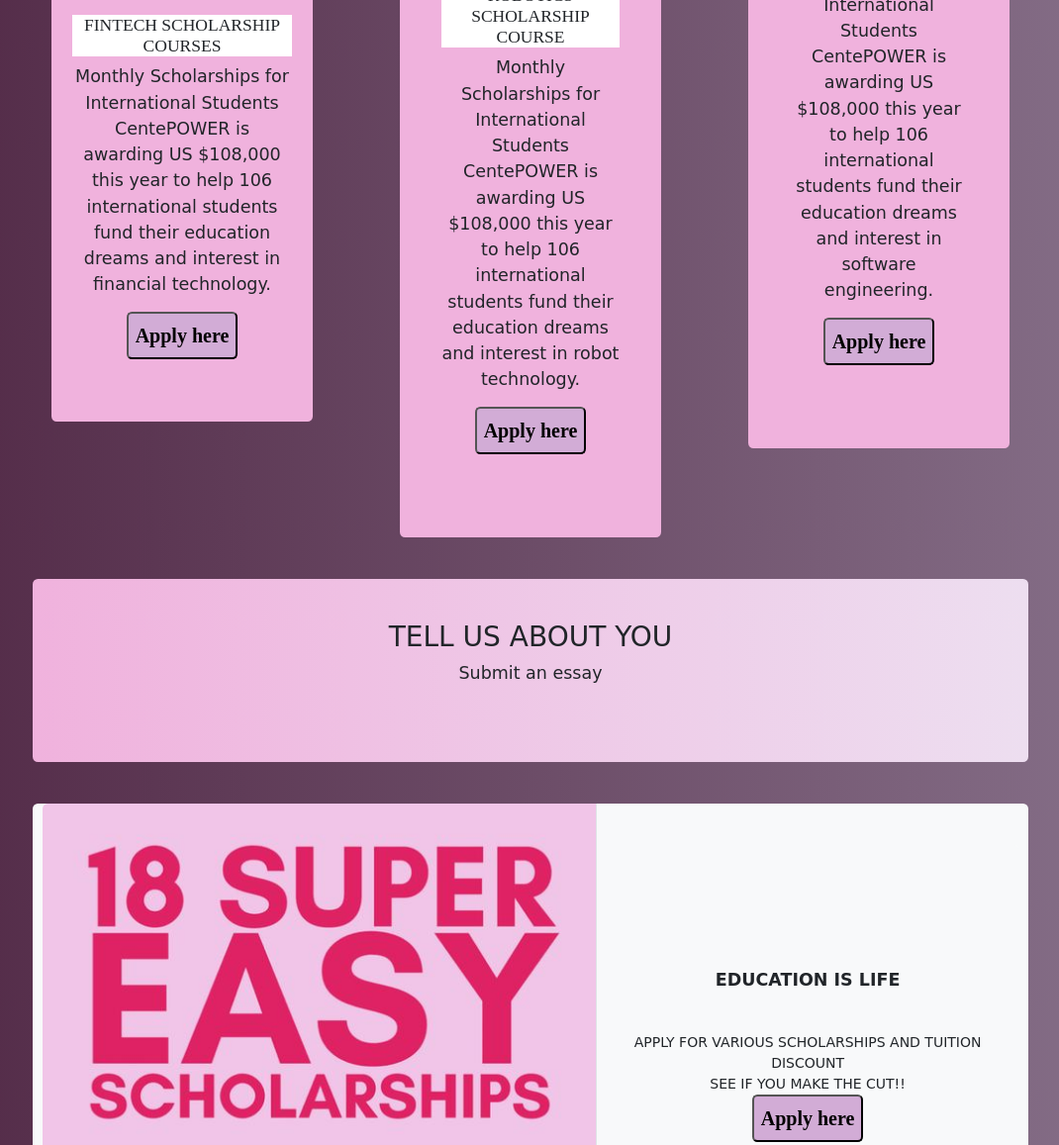
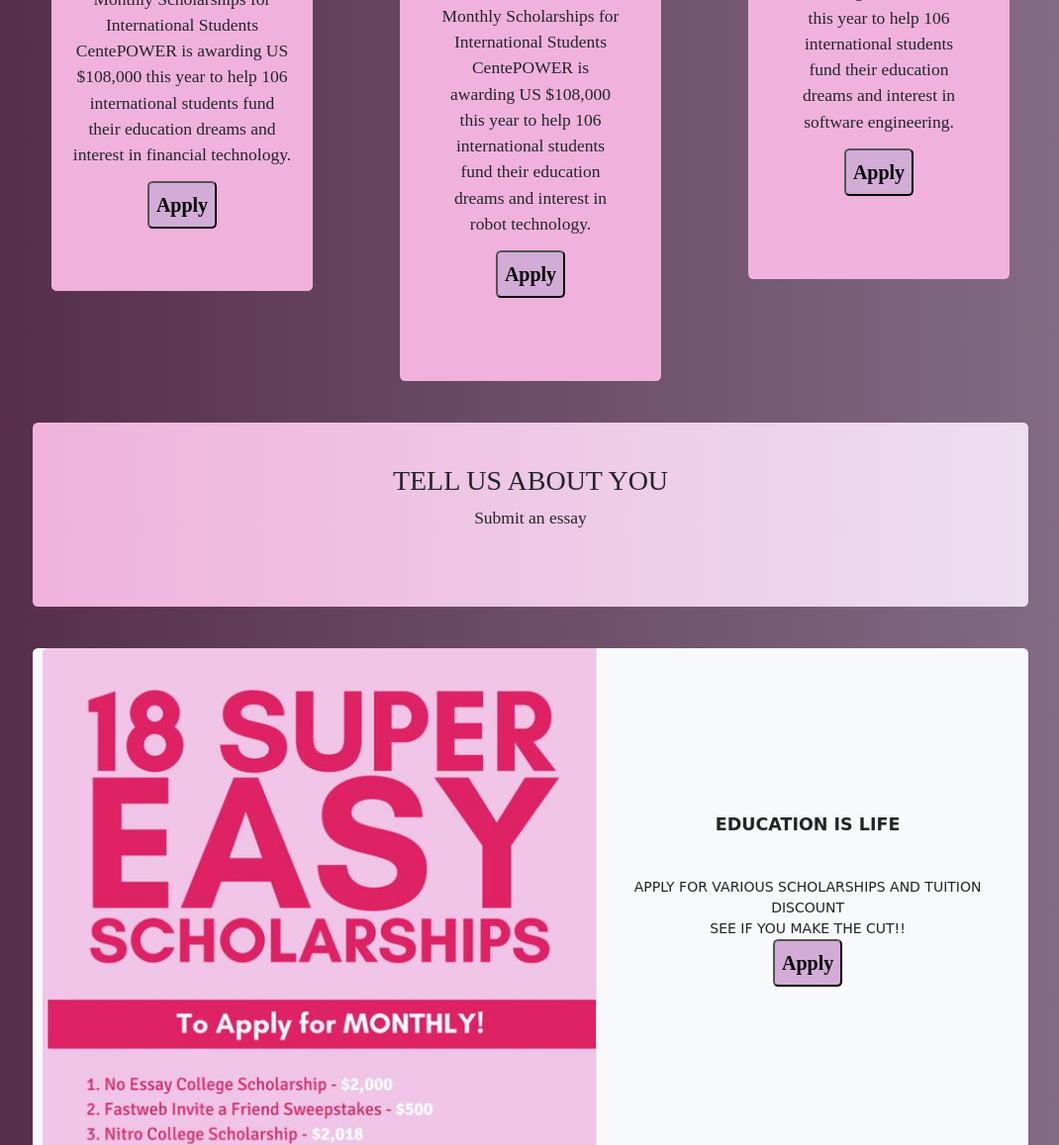
Before and after one commit to uvegh/Scholarship-Assessment-Application, a website: page index.html in a window 1280 px wide. Shown: the part 1009-2166 px from the top of the page at 99% size, without its empty margins (104-1174 px from the left). Drawn offline with nearby package versions, Linux system fonts and the light colour scheme; a script that the page names is missing.

Commit message:
font-stylr changes

```diff
--- a/index.html
+++ b/index.html
@@ -28,8 +28,8 @@
 
       <div class="row row-cols-1 container m-auto rounded-4 text-center mb-5 mt-5 pt-5" id="welcome">
         <div class="col-11  mt-5 m-auto bg-light p-5 rounded  welcome">
-          <h2 class="fw-bold " style="font-family:cursive ;">WELCOME TO CENTETECH INTERNATIONAL SCHOLARSHIPS</h2>
-          <p class="fs-5" style="font-family:cursive ;"> If you’re an international student, finding a scholarship to
+          <h2 class="fw-bold " >WELCOME TO CENTETECH INTERNATIONAL SCHOLARSHIPS</h2>
+          <p class="fs-5" > If you’re an international student, finding a scholarship to
             help with your tuition can
             really be the difference in making studying abroad possible. But where do you start? There are thousands of
             scholarship opportunities out there, some of which are open to students from just about every country in the
@@ -40,7 +40,7 @@
           <br>
 
           <a href="scholarshipForm.html"><button class=" button mb-5 btn-lg  p-2 fw-bolder border-1 rounded"
-              type="submit"> Apply here</button> </a>
+              type="submit"> Apply</button> </a>
         </div>
 
         <div class="  row mt-5  g-5 h-100 text-center m-auto g-5  ">
@@ -53,11 +53,11 @@
 
             </div> <br>
             <h5 class="bg-body">FINTECH SCHOLARSHIP COURSES</h5>
-            <p class="fs-5" style="font-family:cursive ;"> Monthly Scholarships for International Students CentePOWER is
+            <p class="fs-5" > Monthly Scholarships for International Students CentePOWER is
               awarding US $108,000 this year to help 106
               international students fund their education dreams and interest in financial technology. </p>
             <a href="scholarshipForm.html"><button class=" button mb-5 btn-lg  p-2 fw-bolder border-1 rounded"
-                type="submit"> Apply here</button> </a>
+                type="submit"> Apply</button> </a>
           </div>
 
           <div class="col-lg-3 rounded col-md-8  m-auto colBg p-4 p-sm-5">
@@ -68,11 +68,11 @@
 
             </div> <br>
             <h5 class="bg-body">ROBOTICS SCHOLARSHIP COURSE</h5>
-            <p class="fs-5" style="font-family:cursive ;"> Monthly Scholarships for International Students CentePOWER is
+            <p class="fs-5" > Monthly Scholarships for International Students CentePOWER is
               awarding US $108,000 this year to help 106
               international students fund their education dreams and interest in robot technology. </p>
             <a href="scholarshipForm.html"><button class=" button mb-5 btn-lg  p-2 fw-bolder border-1 rounded"
-                type="submit"> Apply here</button> </a>
+                type="submit"> Apply</button> </a>
           </div>
 
           <div class="col-lg-3 rounded col-md-8  m-auto colBg p-5 ">
@@ -84,18 +84,18 @@
 
             </div> <br>
             <h5 class="bg-body">SOFTWARE-ENG COURSES</h5>
-            <p class="fs-5" style="font-family:cursive ;"> Monthly Scholarships for International Students CentePOWER is
+            <p class="fs-5" > Monthly Scholarships for International Students CentePOWER is
               awarding US $108,000 this year to help 106
               international students fund their education dreams and interest in software engineering. </p>
             <a href="scholarshipForm.html"><button class=" button mb-5 btn-lg  p-2 fw-bolder border-1 rounded"
-                type="submit"> Apply here</button> </a>
+                type="submit"> Apply</button> </a>
           </div>
         </div>
 
 
         <div class="col-11  mt-5 m-auto bg-light p-5 rounded  welcome p-5">
-          <h2 class="fw-5 " style="font-family:cursive ;">TELL US ABOUT YOU</h2>
-          <p class="fs-5" style="font-family:cursive ;"> Submit an essay</p>
+          <h2 class="fw-5 " >TELL US ABOUT YOU</h2>
+          <p class="fs-5" > Submit an essay</p>
           <br>
           <div id="container">
             <div id="editor">
@@ -111,7 +111,7 @@
             <p class="m-auto t-5 mt-5" style="font-family:cursive;">APPLY FOR VARIOUS SCHOLARSHIPS AND TUITION DISCOUNT
               <br> SEE IF YOU MAKE THE CUT!!</p>
             <a href="scholarshipForm.html"><button class=" button mb-5 btn-lg  p-2 fw-bolder border-1 rounded"
-                type="submit"> Apply here</button> </a>
+                type="submit"> Apply</button> </a>
           </div>
         </div>
       </div>
```
